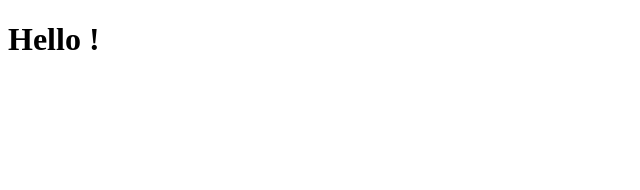
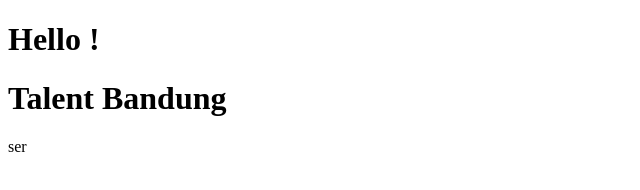
Before and after one commit to Ridwanpastrana/Ridwan-Pastrana, a plain HTML site: page index.html in a window 1280 px wide. Shown: the whole page, without its empty margins (0-640 px from the left). Drawn offline with Linux system fonts and the light colour scheme.

Commit message:
menambahkan kata

```diff
--- a/index.html
+++ b/index.html
@@ -5,5 +5,6 @@
 </head>
 <body>
     <h1> Hello ! </h1>
+    <h1> Talent Bandung </h1>
 </body>
-</html>
+</html>ser
```
